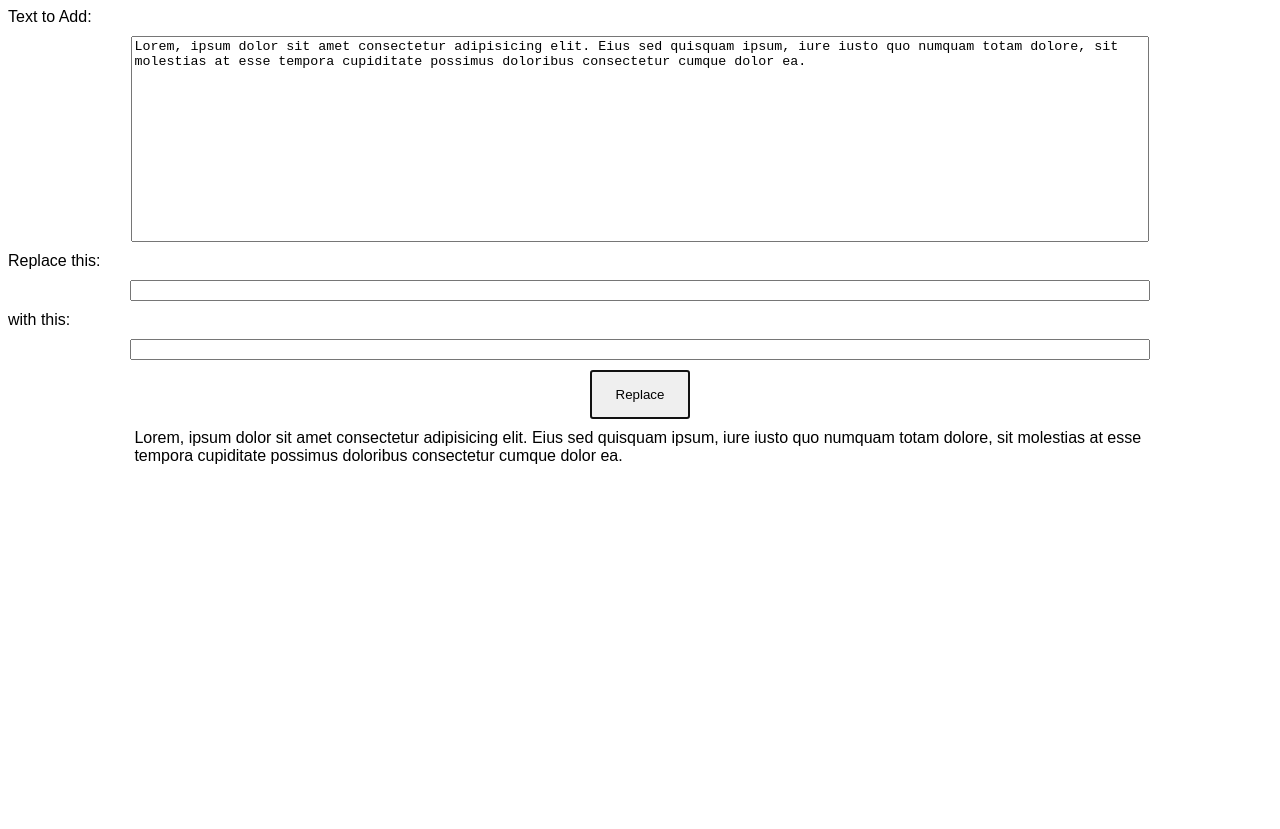
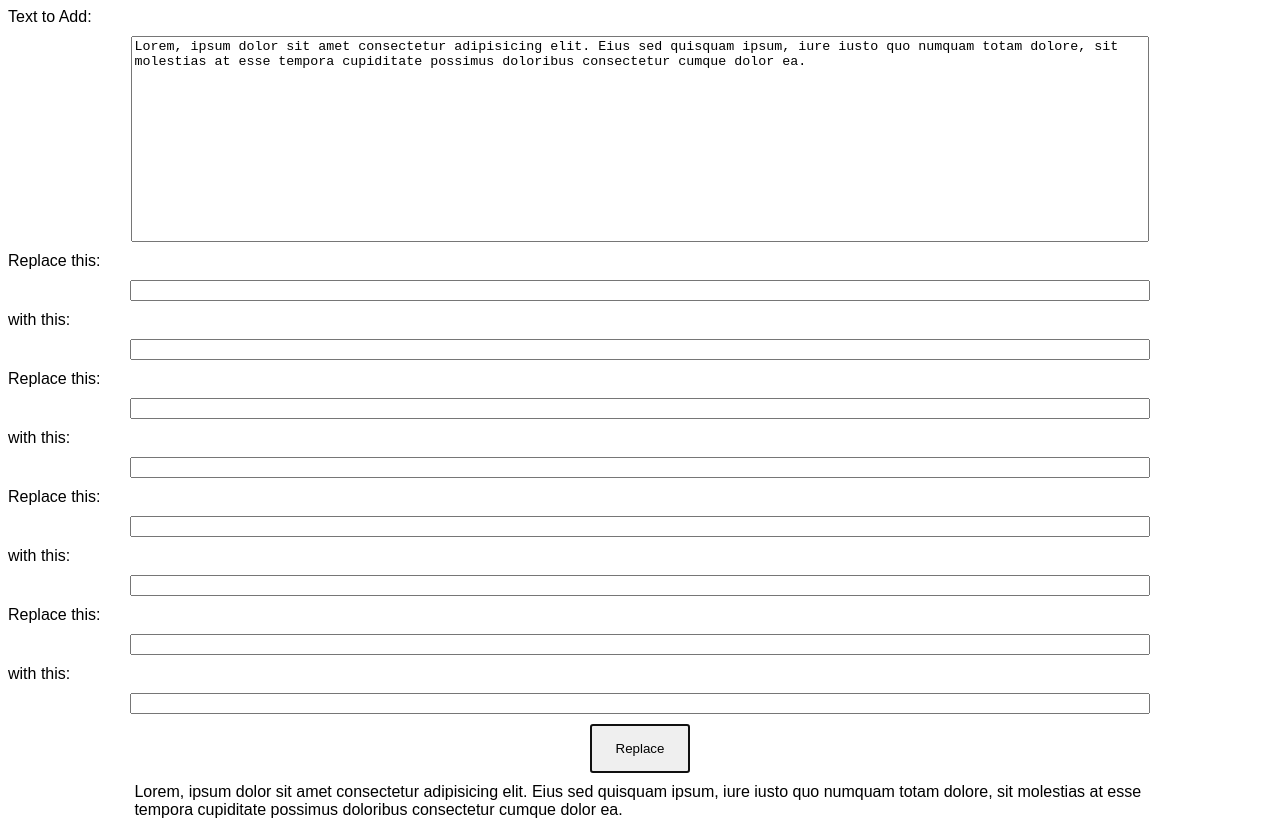
Before and after one commit to AlonsoGD/14-Regex-test, a plain HTML site: page index.html in a window 1280 px wide. Before the commit the page ends 800 px from the top, so only its background shows below. Drawn offline with Linux system fonts and the light colour scheme.

Commit message:
Update index.html

```diff
--- a/index.html
+++ b/index.html
@@ -45,10 +45,27 @@
     <textarea class="margin-reasonable responsive" id="userText" type="text">Lorem, ipsum dolor sit amet consectetur adipisicing elit. Eius sed quisquam ipsum, iure iusto quo numquam totam dolore, sit molestias at esse tempora cupiditate possimus doloribus consectetur cumque dolor ea.</textarea>
     <!-- <div>Regex:</div>
     <input class="responsive margin-reasonable" id="codeInput" type="text" name="name" placeholder=""> -->
+
     <div>Replace this:</div>
-    <input class="responsive margin-reasonable" id="original_1" type="text" name="original" placeholder="">
+    <input class="original responsive margin-reasonable" id="original_1" type="text" name="original" placeholder="">
     <div>with this:</div>
-    <input class="responsive margin-reasonable" id="replacer_1" type="text" name="replacer" placeholder="">
+    <input class="replacer responsive margin-reasonable" id="replacer_1" type="text" name="replacer" placeholder="">
+
+    <div>Replace this:</div>
+    <input class="original responsive margin-reasonable" id="original_2" type="text" name="original" placeholder="">
+    <div>with this:</div>
+    <input class="replacer responsive margin-reasonable" id="replacer_2" type="text" name="replacer" placeholder="">
+
+    <div>Replace this:</div>
+    <input class="original responsive margin-reasonable" id="original_3" type="text" name="original" placeholder="">
+    <div>with this:</div>
+    <input class="replacer responsive margin-reasonable" id="replacer_3" type="text" name="replacer" placeholder="">
+
+    <div>Replace this:</div>
+    <input class="original responsive margin-reasonable" id="original_4" type="text" name="original" placeholder="">
+    <div>with this:</div>
+    <input class="replacer responsive margin-reasonable" id="replacer_4" type="text" name="replacer" placeholder="">
+
     <button autofocus="true" class="margin-reasonable" id="myButton" type="submit">Replace</button>
   </form>
 
```
